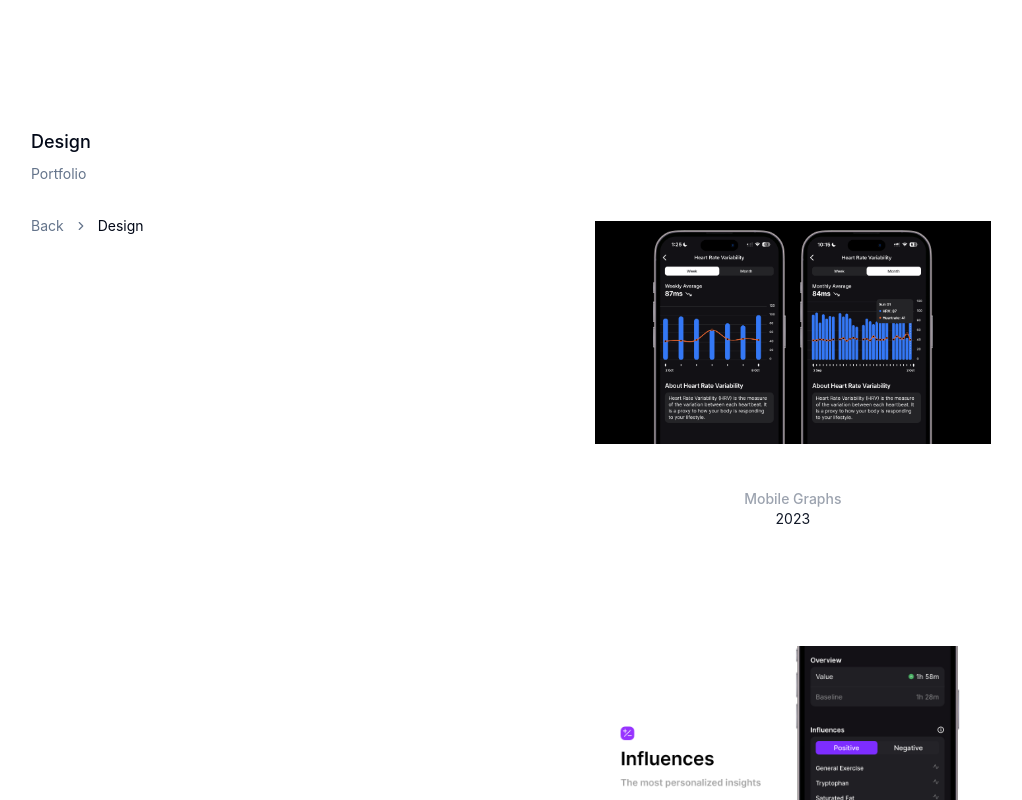
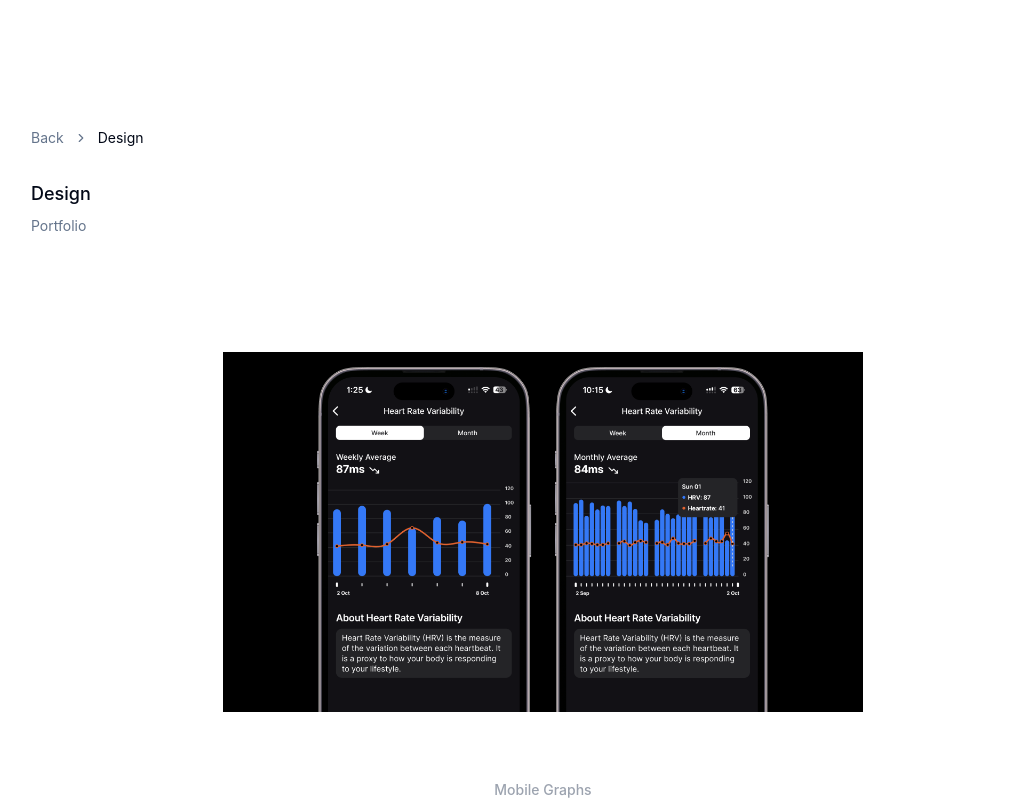
Before and after one commit to dtsloane/sloane-web, a Next.js app: page /design in a window 1280 px wide. Shown: the top 800 px of the page, without its empty margins (97-1119 px from the left). Built offline with nearby package versions, Linux system fonts and the light colour scheme.

Commit message:
adjustments

```diff
--- a/src/pages/design.tsx
+++ b/src/pages/design.tsx
@@ -12,12 +12,8 @@ import {
 
 const Design: React.FC = () => {
   return (
-    <div className="flex flex-row items-start justify-center p-8 md:p-32 min-h-screen">
-      <div className="flex flex-col space-y-8 text-left max-w-lg w-full">
-                 <header className="space-y-2">
-                    <h1 className="text-lg md:text-md font-medium">Design</h1>
-                    <h2 className="text-sm text-muted-foreground">Portfolio</h2>
-                </header>
+    <div className="flex flex-col items-start justify-center p-8 md:p-32 min-h-screen">
+      <div className="flex flex-col space-y-8 max-w-lg w-full">
                 <Breadcrumb>
                       <BreadcrumbList>
                               <BreadcrumbItem>
@@ -29,6 +25,10 @@ const Design: React.FC = () => {
                               </BreadcrumbItem>
                       </BreadcrumbList>
                   </Breadcrumb>
+                 <header className="space-y-2">
+                    <h1 className="text-lg md:text-md font-medium">Design</h1>
+                    <h2 className="text-sm text-muted-foreground">Portfolio</h2>
+                </header>
         </div>
       <div className="w-full px-6">
         <PortfolioGrid />
```
Lines whose indentation alone changed are shown as unchanged.
